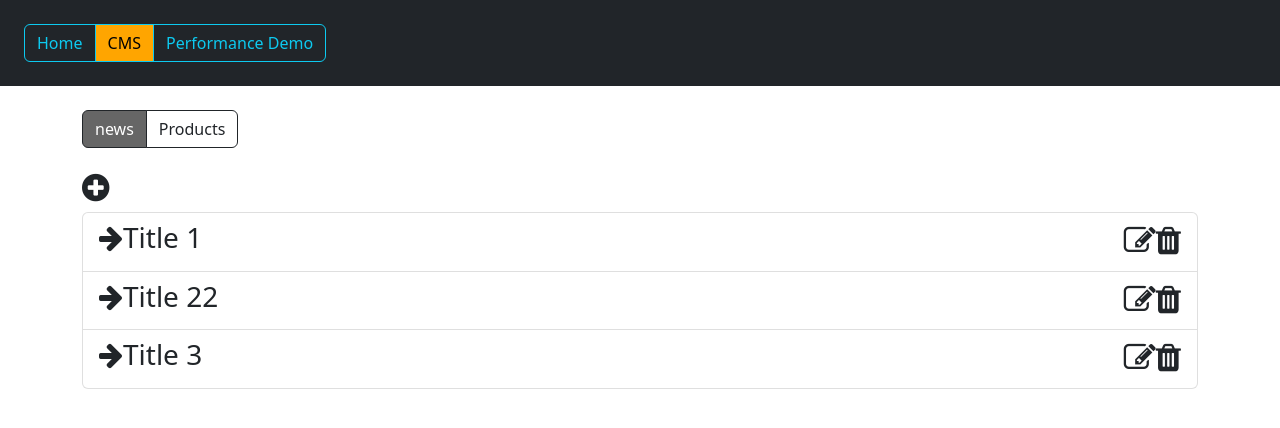
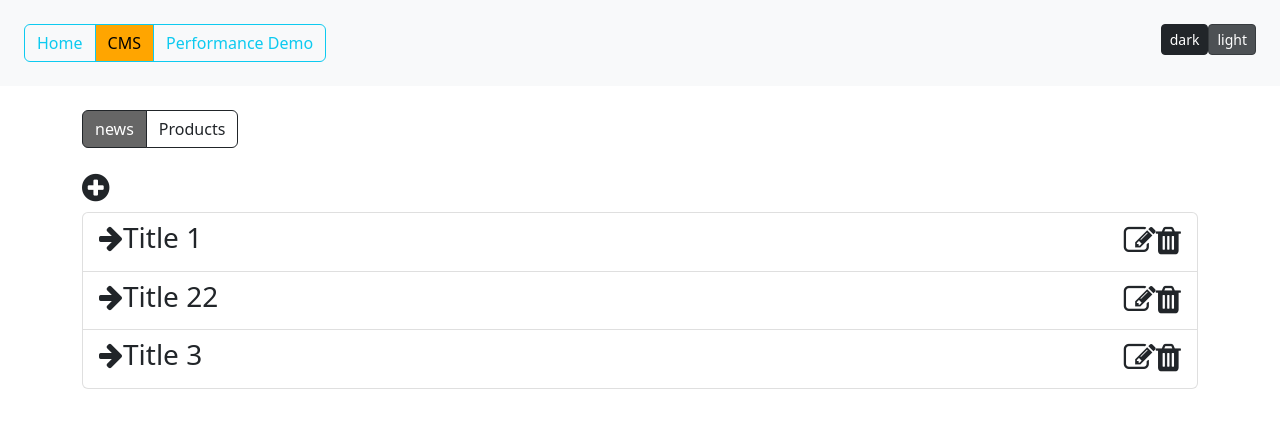
Before and after one commit to talent-factory-academy/react-18-best-practices, a React (Create React App) app: page /cms/news in a window 1280 px wide. Shown: the top 428 px of the page. Built offline with nearby package versions, Linux system fonts and the light colour scheme; data requests are answered from the project's data file.

Commit message:
add theme management with context

```diff
--- a/src/App.tsx
+++ b/src/App.tsx
@@ -1,5 +1,6 @@
-import React, { lazy, Suspense } from 'react';
+import React, { lazy, Suspense, useState } from 'react';
 import { BrowserRouter, Navigate, Route, Routes } from 'react-router-dom';
+import { AppContext, Theme } from './core/app.store';
 import { NavBar } from './core/NavBar';
 import NoOptimizedExample from './pages/performance-demo/defer_and_transition/NoOptimizedExample';
 import PerformanceDemoPage from './pages/performance-demo/PerformanceDemoPage';
@@ -16,9 +17,11 @@ const ReactMemoHelloDemo = lazy(() => import('./pages/performance-demo/renders/R
 const ReactMemoDemo = lazy(() => import('./pages/performance-demo/renders/ReactUseCallback')) ;
 
 function App() {
+  const [theme, setTheme] = useState<Theme>('light')
   return (
+    <AppContext.Provider value={{ theme }}>
       <BrowserRouter>
-      <NavBar />
+        <NavBar onChangeTheme={(theme) => setTheme(theme)} />
         <div className="container mt-4">
           <Routes>
             <Route index element={
@@ -58,6 +61,7 @@ function App() {
           </Routes>
         </div>
       </BrowserRouter>
+    </AppContext.Provider>
   );
 }
 
--- a/src/core/NavBar.tsx
+++ b/src/core/NavBar.tsx
@@ -1,7 +1,19 @@
-import { Link, NavLink } from 'react-router-dom';
+import clsx from 'clsx';
+import { useContext } from 'react';
+import { NavLink } from 'react-router-dom';
+import { AppContext, Theme } from './app.store';
 
-export function NavBar() {
-  return <div className="bg-dark p-4 w-100">
+interface NavBarProps {
+  onChangeTheme: (theme: Theme) => void;
+}
+export function NavBar(props: NavBarProps) {
+  const state = useContext(AppContext);
+
+  return <div className={clsx(
+    'p-4 w-100 d-flex justify-content-between',
+    { 'bg-dark': state?.theme === 'dark' },
+    { 'bg-light': state?.theme === 'light' },
+  )}>
     <div className="btn-group">
       <NavLink
         to="/"
@@ -17,5 +29,20 @@ export function NavBar() {
         style={({ isActive }) => isActive ? { backgroundColor: 'orange'} : {}}
       >Performance Demo</NavLink>
     </div>
+
+    <div>
+      <button onClick={() => props.onChangeTheme('dark')}
+              className={clsx(
+                'btn btn-sm btn-dark',
+                { active: state?.theme === 'dark'}
+              )}
+      >dark</button>
+      <button onClick={() => props.onChangeTheme('light')}
+              className={clsx(
+                'btn btn-sm btn-dark',
+                { active: state?.theme === 'light'}
+              )}
+      >light</button>
+    </div>
   </div>
 }
--- /dev/null
+++ b/src/core/app.store.tsx
@@ -0,0 +1,9 @@
+import { createContext } from 'react';
+
+export type Theme = 'dark' | 'light';
+
+interface AppState {
+  theme: Theme
+}
+
+export const AppContext = createContext<AppState | null>(null);
--- a/src/pages/cms/news/components/NewsListItem.tsx
+++ b/src/pages/cms/news/components/NewsListItem.tsx
@@ -1,5 +1,6 @@
 import clsx from 'clsx';
-import React, { useState } from 'react';
+import React, { useContext, useState } from 'react';
+import { AppContext } from '../../../../core/app.store';
 import { News } from '../../../../model/news';
 import ArrowIcon from './ArrowIcon';
 
@@ -12,6 +13,7 @@ interface NewsListItemProps {
 export default function NewsListItem (props: NewsListItemProps) {
   const { item, onItemClick, onItemRemove } = props;
   const [isOpen, setIsOpen] = useState<boolean>(false);
+  const appState = useContext(AppContext);
 
   function removeNews(e: React.MouseEvent, id: number) {
     e.stopPropagation();
@@ -19,7 +21,10 @@ export default function NewsListItem (props: NewsListItemProps) {
   }
 
   return  <li
-    className={clsx('list-group-item')}
+    className={clsx(
+      'list-group-item',
+      { 'bg-dark text-white': appState?.theme === 'dark'}
+    )}
   >
     <div className="d-flex justify-content-between align-items-center">
       <div>
```
Lines whose indentation alone changed are shown as unchanged.
